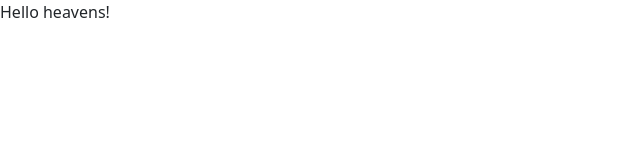
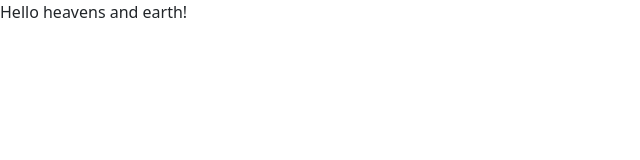
Before and after one commit to MatthewGray319/MGrayProfilePage, a plain HTML site: page index.html in a window 1280 px wide. Shown: the full height of the page, 0-640 px from the left. Drawn offline with nearby package versions, Linux system fonts and the light colour scheme.

Commit message:
Changed output again!

```diff
--- a/index.html
+++ b/index.html
@@ -10,7 +10,7 @@
 </head>
 
 <body>
-  Hello heavens!
+  Hello heavens and earth!
   <script src="https://cdn.jsdelivr.net/npm/bootstrap@5.3.1/dist/js/bootstrap.bundle.min.js" integrity="sha384-HwwvtgBNo3bZJJLYd8oVXjrBZt8cqVSpeBNS5n7C8IVInixGAoxmnlMuBnhbgrkm" crossorigin="anonymous"></script>
   <script src="script.js"></script>
 
```
